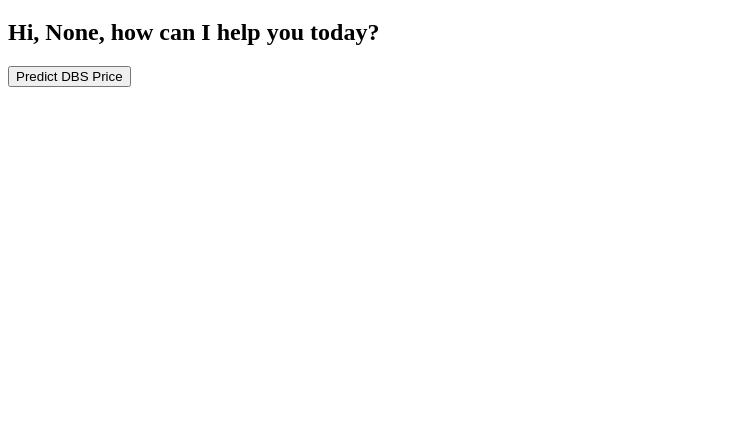
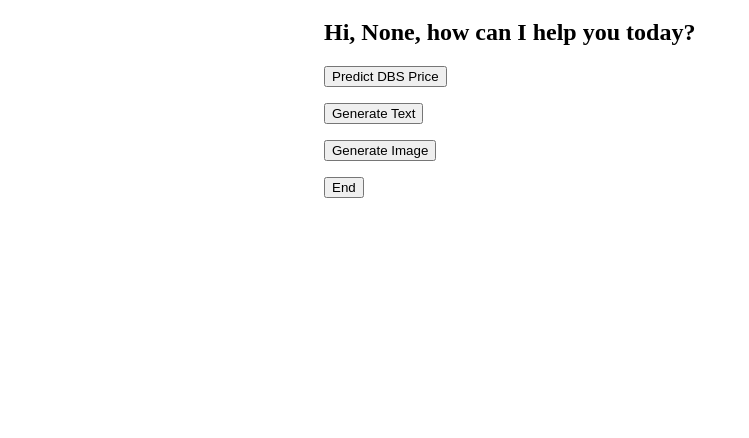
Before and after one commit to YasmineYaap/11052024-FinancialWebRepository, a Flask app: page /main in a window 1280 px wide. Shown: the part 249-687 px from the top of the page, without its empty margins (0-749 px from the left). Run offline with Flask 3, Linux system fonts and the light colour scheme.

Commit message:
Update main.html

```diff
--- a/templates/main.html
+++ b/templates/main.html
@@ -1,6 +1,25 @@
+<style>
+    .container {width:100%;margin:auto;}
+    @media (min-width: 600px) {.container {width: 80%;}}
+    @media (min-width: 768px) {.container {width: 60%;}}
+    @media (min-width: 1024px) {.container {width: 50%;}}
+</style>
+
+<div class="container">
 <img src="https://upload.wikimedia.org/wikipedia/commons/7/7f/Taylor_Swift_%286966830273%29.jpg"
     width ="320" height = "240">
 <h2>Hi, {{r}}, how can I help you today?</h2>
 <form action="/prediction" method="post">
     <p><input type="submit" value="Predict DBS Price"></p>
 </form>
+<form action="/generate_text" method="post">
+    <p><input type="submit" value="Generate Text"></p>
+</form>
+<form action="/generate_image" method="post">
+    <p><input type="submit" value="Generate Image"></p>
+</form>
+</form>
+<form action="/end" method="post">
+    <p><input type="submit" value="End"></p>
+</form>
+</div>
```
